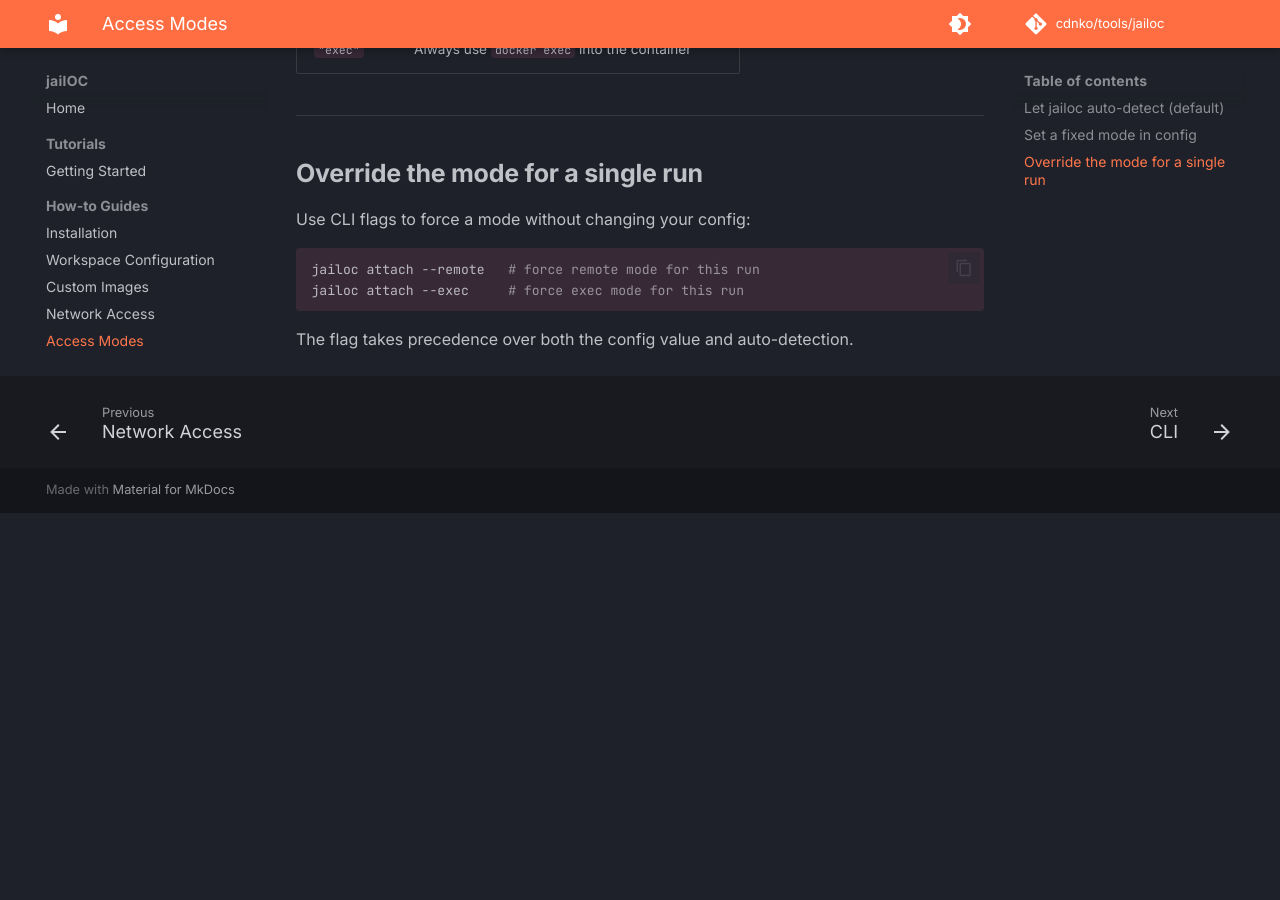
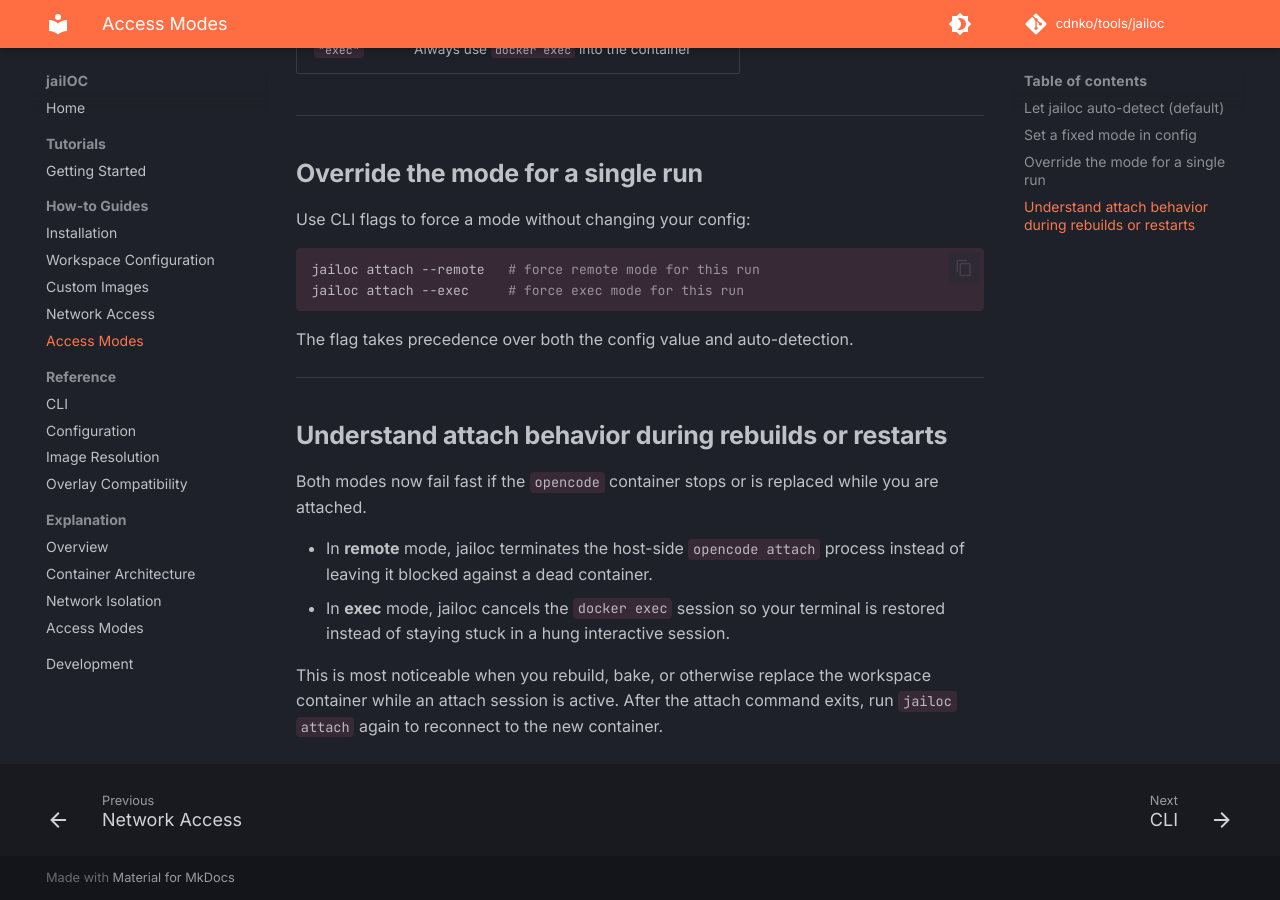
Before and after one commit to seznam/jailoc, an MkDocs documentation site: the page built from docs/how-to/access-modes.md, in a window 1280 px wide and 900 px high, scrolled down 1049 px. Built offline with MkDocs 1.6.1 and Material for MkDocs 9.7.7, drawn with Linux system fonts in a browser that asks for light colours; comment, search, counter and statistics services are not loaded; before the commit the page ends 1562 px from its top, so only the background shows below that.

Commit message:
docs(access-modes): document attach watchdog behavior

````diff
--- a/docs/how-to/access-modes.md
+++ b/docs/how-to/access-modes.md
@@ -49,3 +49,14 @@
 ```
 
 The flag takes precedence over both the config value and auto-detection.
+
+---
+
+## Understand attach behavior during rebuilds or restarts
+
+Both modes now fail fast if the `opencode` container stops or is replaced while you are attached.
+
+- In **remote** mode, jailoc terminates the host-side `opencode attach` process instead of leaving it blocked against a dead container.
+- In **exec** mode, jailoc cancels the `docker exec` session so your terminal is restored instead of staying stuck in a hung interactive session.
+
+This is most noticeable when you rebuild, bake, or otherwise replace the workspace container while an attach session is active. After the attach command exits, run `jailoc attach` again to reconnect to the new container.
````
Also changed, not shown: docs/explanation/access-modes.md (+5 -0 lines), docs/reference/cli.md (+2 -0 lines).
